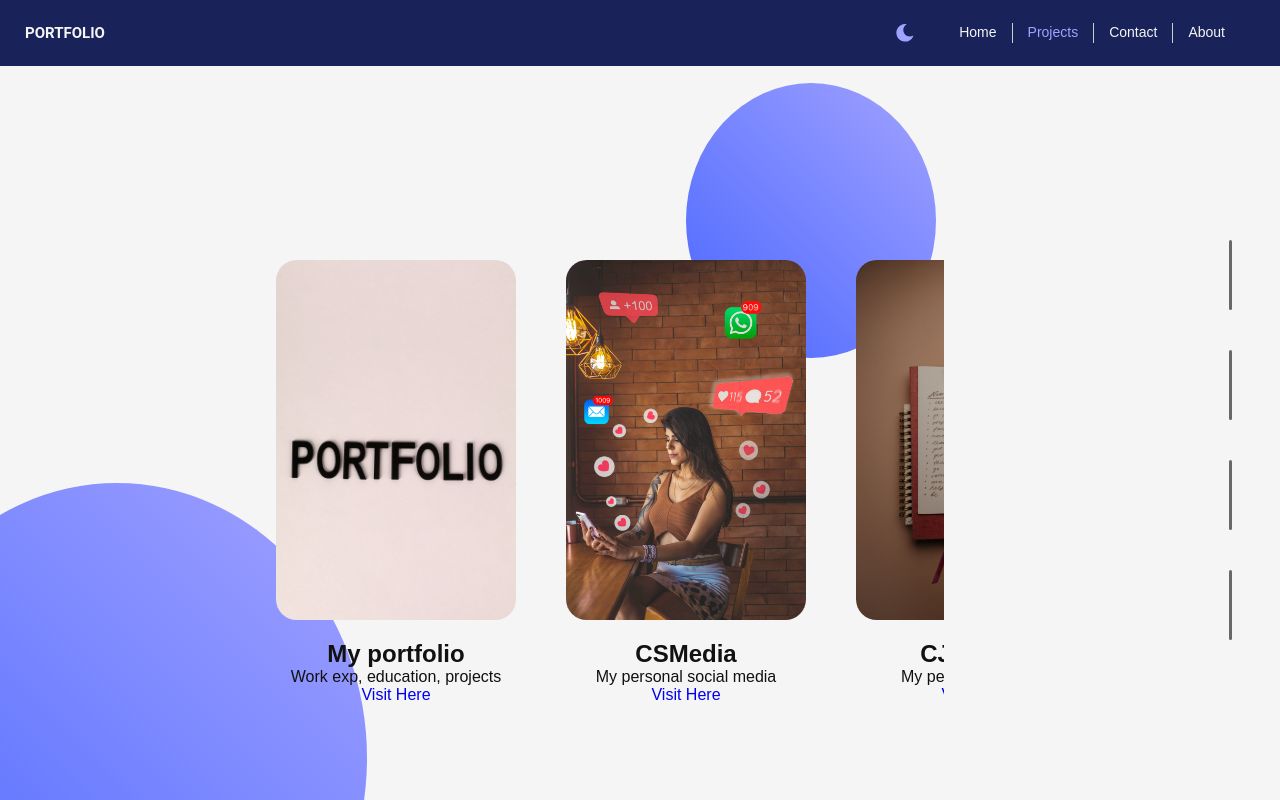
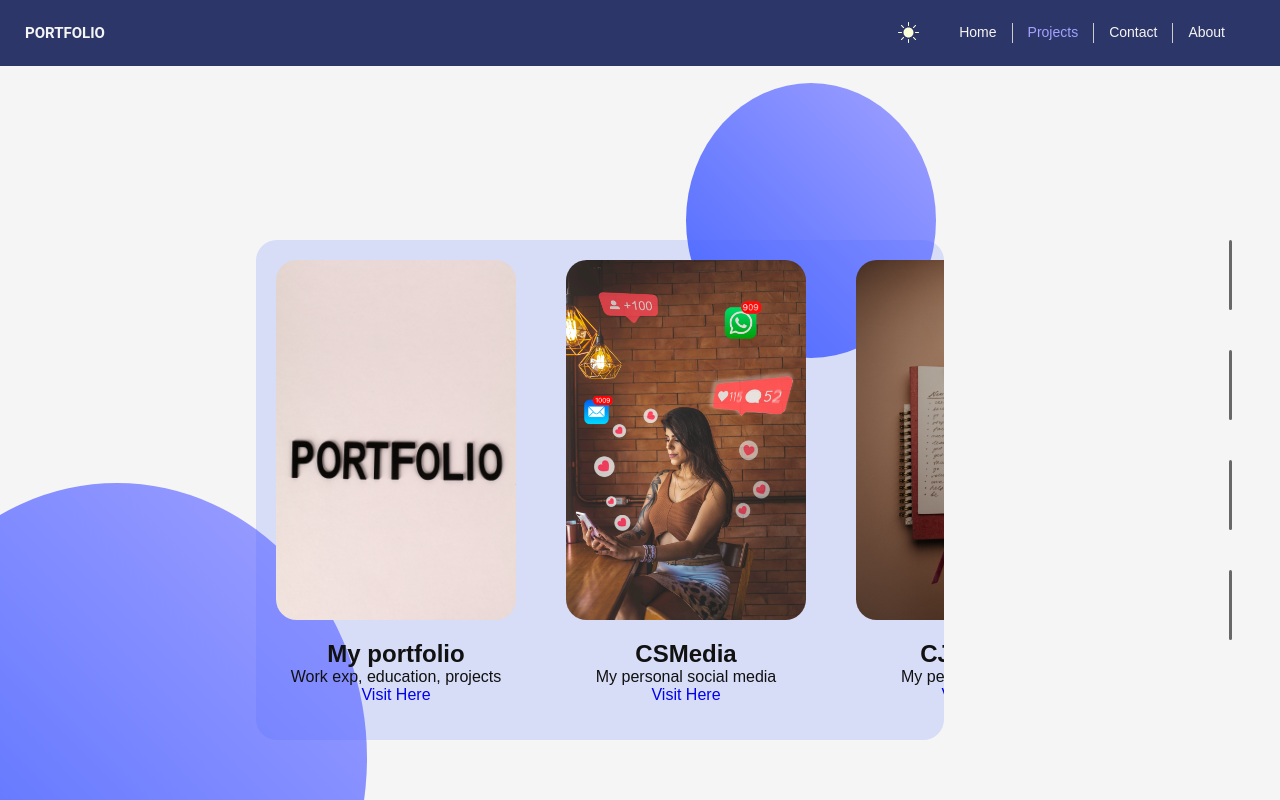
Before and after one commit to concepteur19/my-portfolio, a React (Create React App) app: page /projects in a window 1280 px wide. Shown: the top 800 px of the page. Built offline with nearby package versions, Linux system fonts and the light colour scheme.

Commit message:
body dark/light theme

```diff
--- a/src/components/App.jsx
+++ b/src/components/App.jsx
@@ -1,4 +1,4 @@
-import React, {useState} from "react";
+import React, {useState, useEffect} from "react";
 import { BrowserRouter, Route, Routes} from 'react-router-dom';
 
 import "../styles/App.css";
@@ -13,17 +13,27 @@ import Contact from "../pages/contact"
 
 function App() {
 
-  const [ligthOrDarkMode, setLigthMode] = useState(true);
+  const [isDarkMode, setIsDarkMode] = useState(false);
 
   function handleLightClick() {
-    setLigthMode(!ligthOrDarkMode)
+    setIsDarkMode(!isDarkMode)
   }
 
+  useEffect(() => {
+    if (isDarkMode) {
+      document.body.classList.remove("light-theme");
+      document.body.classList.add("dark-theme");
+    } else {
+      document.body.classList.add("light-theme");
+      document.body.classList.remove("dark-theme");
+    }
+  }, [isDarkMode]);
+
   return (
-    <div className={`App ${ligthOrDarkMode? 'light-theme' : 'dark-theme'}`} >
+    <div className={`App ${isDarkMode? 'dark-theme' : 'light-theme' }`} >
       <Navbar
         click = {handleLightClick}
-        ligthOrDarkMode = {ligthOrDarkMode}
+        ligthOrDarkMode = {isDarkMode}
       />
       <Lateralbar />
       <BrowserRouter>
--- a/src/index.css
+++ b/src/index.css
@@ -5,5 +5,5 @@ body {
   padding: 0;
   box-sizing: border-box;
   font-family: Poppins, sans-serif;
-  overflow: hidden;
+  /* overflow: hidden; */
 }
--- a/src/styles/App.css
+++ b/src/styles/App.css
@@ -105,6 +105,8 @@ html, body, body > div, .App {
   top: 30%;
   left: 20%;
   overflow: hidden;
+  border-radius: 1.3rem;
+  background-color: #4866ff2c;
 
 }
 
--- a/src/styles/home.css
+++ b/src/styles/home.css
@@ -87,7 +87,7 @@
 }
 
 .dark-theme .dynamic-txts li span::after {
-  background-color: #000;
+  background-color: #111;
   transition: background-color 0.5s ease-in-out;
 }
 
--- a/src/styles/navbar.css
+++ b/src/styles/navbar.css
@@ -5,11 +5,11 @@
   justify-content: space-between;
   align-items: center;
   padding: 0.5rem 0;
-  background-color: #19235a ;
+  background-color: #19235ae7 ;
   color: #f5f5f5;
   top: 0%;
   left: 0;
-  z-index: 5;
+  z-index: 10;
   position: fixed;
 
 }
```
